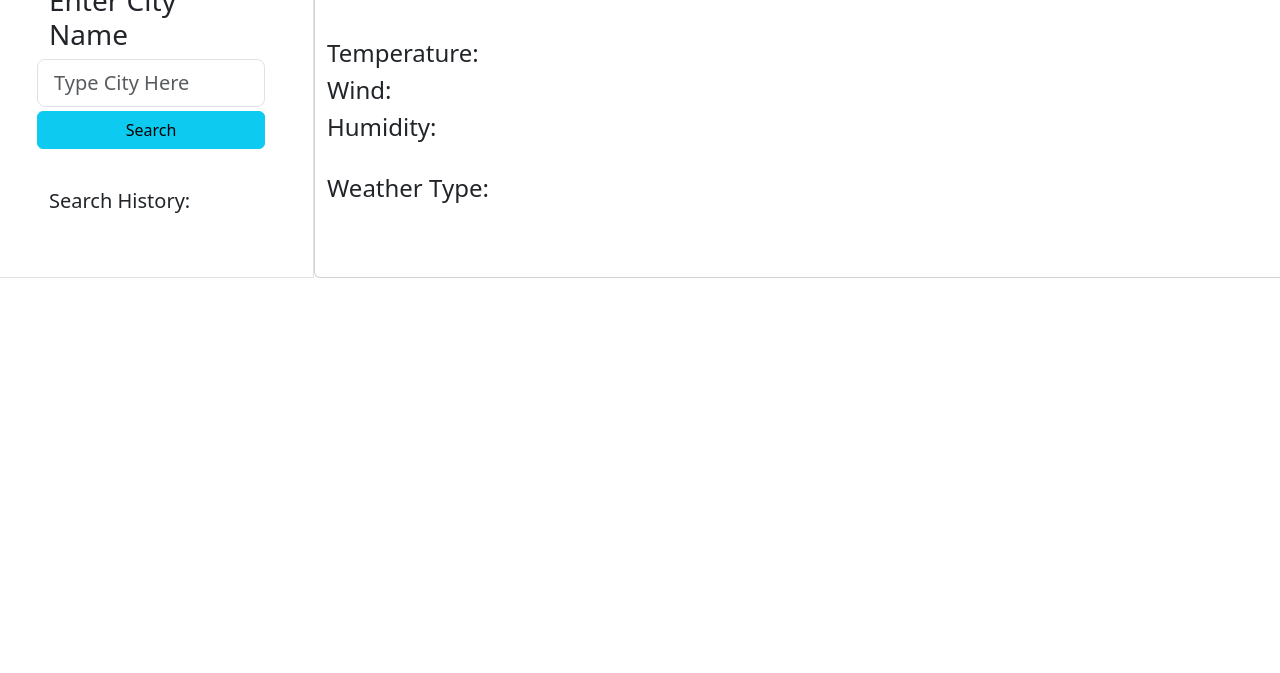
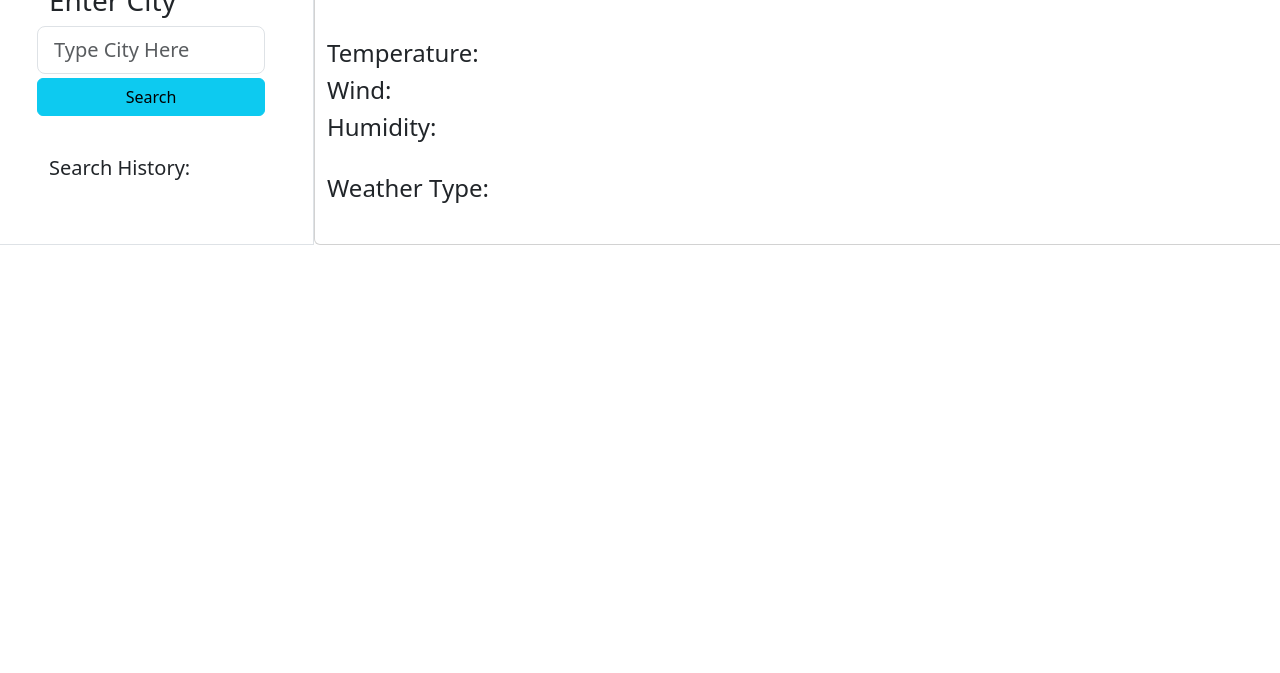
Before and after one commit to Matthuu75/weather-dashboard, a plain HTML site: page index.html in a window 1280 px wide. Shown: the part 127-800 px from the top of the page. Drawn offline with nearby package versions, Linux system fonts and the light colour scheme.

Commit message:
deleted CSS file because of bootstrap help

```diff
--- a/index.html
+++ b/index.html
@@ -17,7 +17,7 @@
     <section class="row">
         <div class="border pb-5 col-3">
             <div id="weather-input" class="row mt-5 ps-5 pe-5">
-                <h3>Enter City Name</h3>
+                <h3>Enter City</h3>
                 <input id="search-box" class="form-control form-control-lg mb-1" type="text"
                     placeholder="Type City Here">
                 <button id="search-button" class="btn btn-info w-100 mb-3" type="button">Search</button>
--- a/style.css
+++ /dev/null
@@ -1,5 +0,0 @@
-* {
-    margin: 0;
-    padding: 0;
-    box-sizing: border-box;
-}
```
